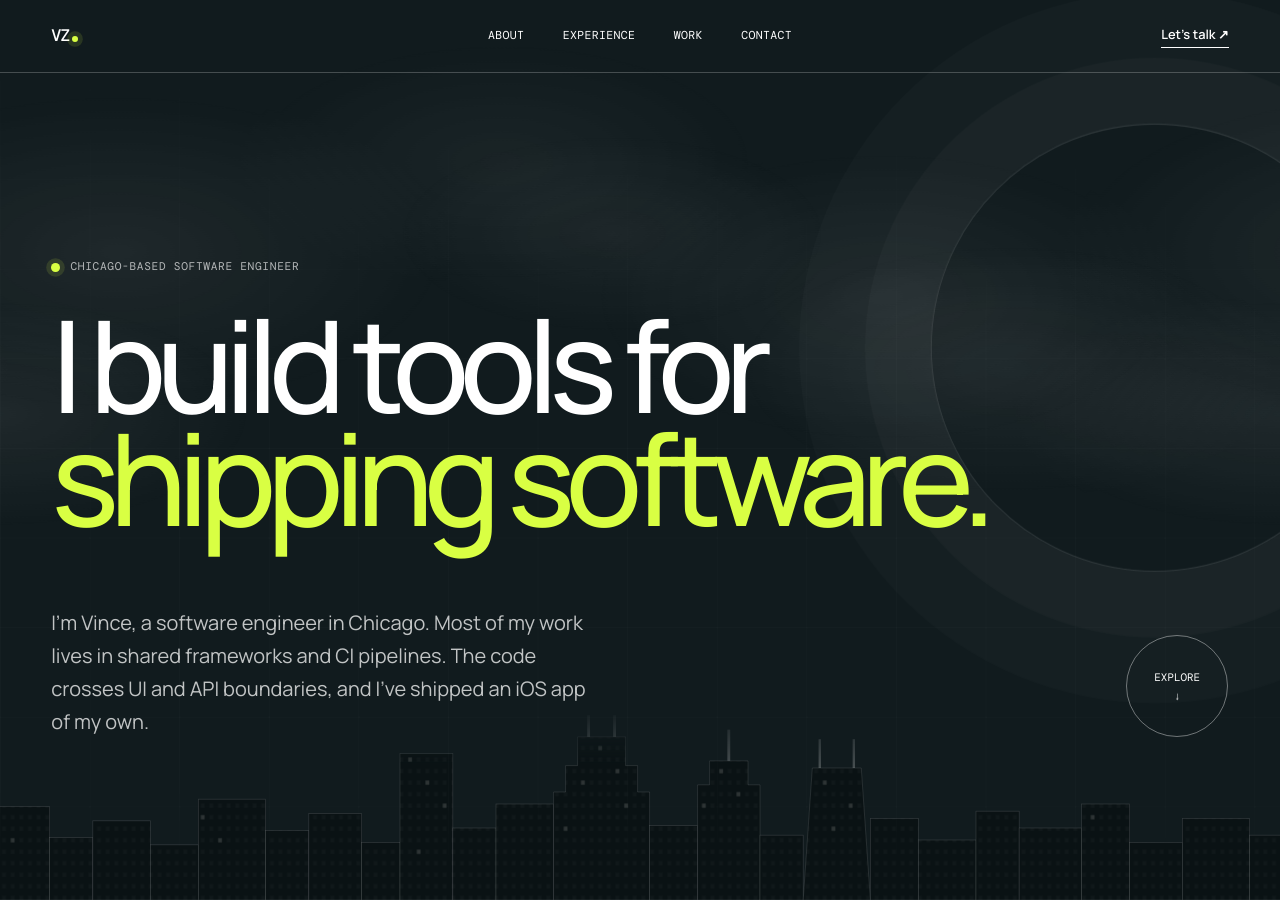
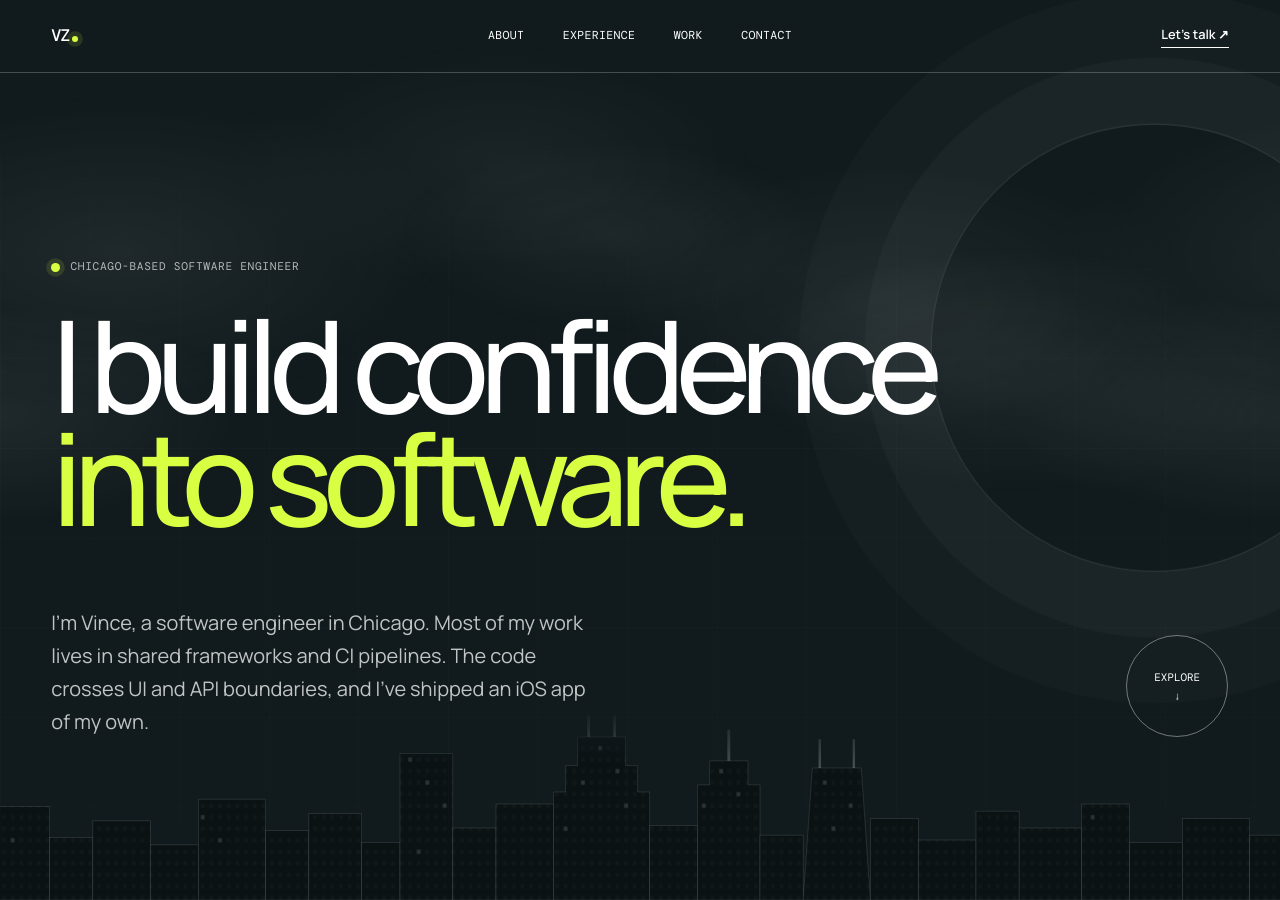
Before and after one commit to vincezipparro/vincezipparro.github.io, a Jekyll site: the page built from index.md, in a window 1280 px wide and 900 px high. Built offline with Jekyll 4.4.1, drawn with Linux system fonts in a browser that asks for light colours; our own code applies the rules of GitHub Pages for plain Markdown files.

Commit message:
change headline

```diff
--- a/_layouts/default.html
+++ b/_layouts/default.html
@@ -25,8 +25,8 @@
           Chicago-based software engineer
         </div>
         <h1 id="hero-title">
-          I build tools for<br>
-          <span>shipping software.</span>
+          I build confidence<br>
+          <span>into software.</span>
         </h1>
         <div class="hero-footer">
           <p class="hero-intro">
```
